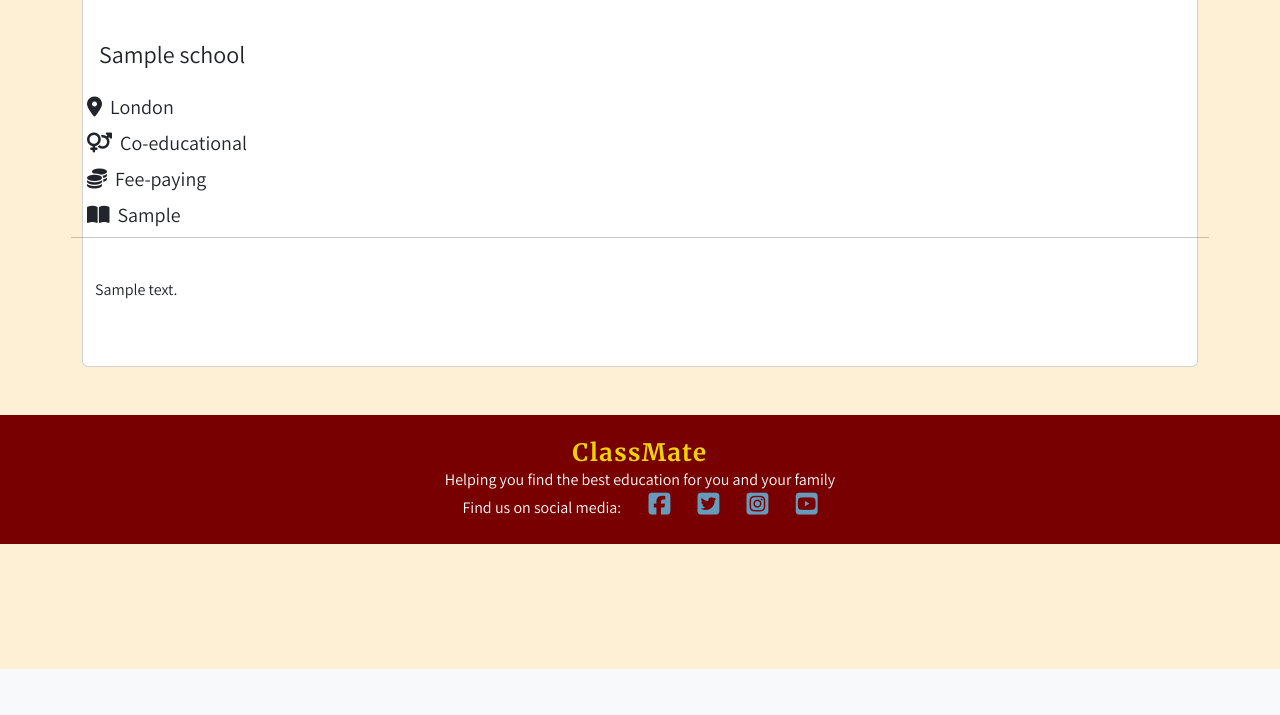
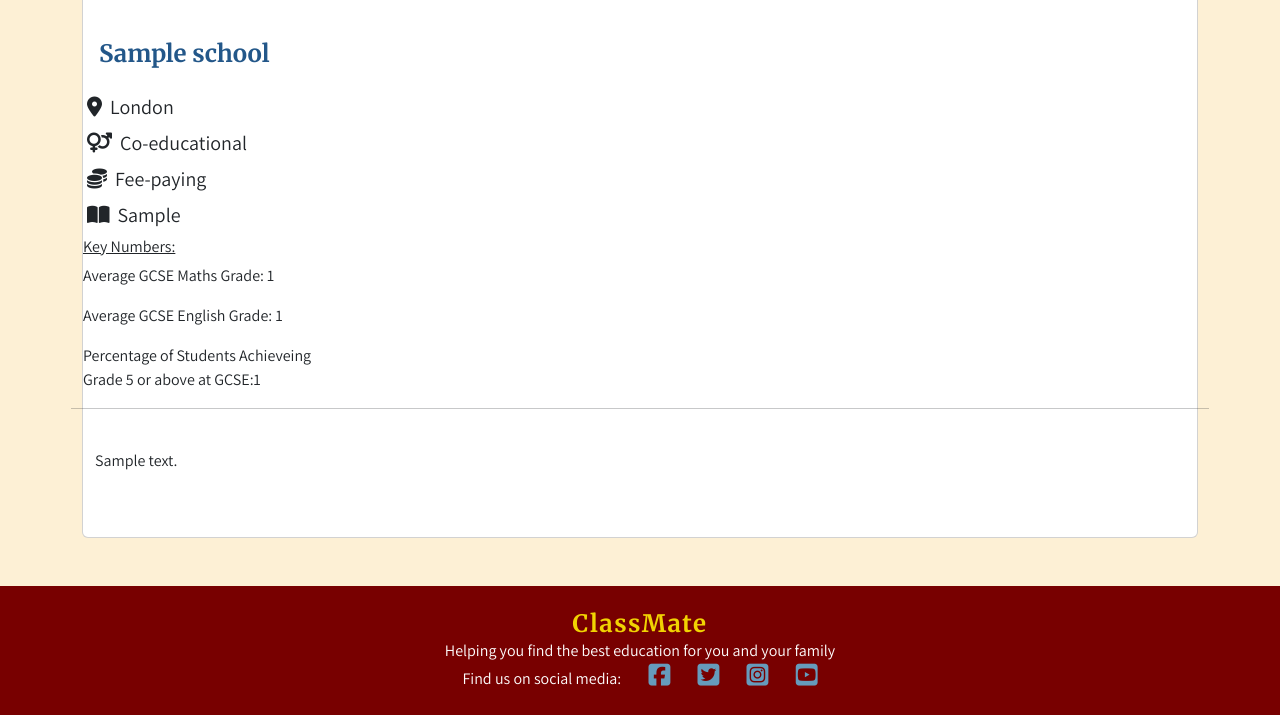
Before and after one commit to georgiagrayland/P4-ClassMate, a Django app: a page that uses templates/school_detail.html in a window 1280 px wide. Shown: the part 131-846 px from the top of the page. Before the commit the page ends 800 px from the top, so only its background shows below. Run offline with Django 3.2, Linux system fonts and the light colour scheme; tables that the repository leaves empty hold one stand-in row (values such as "Sample post"); some libraries are stand-ins or nearby versions.

Commit message:
add styles to school detail page and key grades

```diff
--- a/static/css/style.css
+++ b/static/css/style.css
@@ -93,3 +93,15 @@ h6 i{
 .specialisation{
     font-weight: bolder;
 }
+
+
+/* --------------------- School Detail Page --------------------- */
+
+.key-numbers{
+    text-decoration: underline;
+}
+
+.school-name{
+    font-family: Merriweather, sans-serif;
+    color: #235789;
+}
--- a/templates/school_detail.html
+++ b/templates/school_detail.html
@@ -26,12 +26,16 @@
                   </div>
                 <div class="col-12 col-lg-4 pt-lg-4">
                 <div class="card-body">
-                    <h4>{{ school.name }}</h4>
+                    <h4 class="school-name">{{ school.name }}</h4>
                 </div>
                 <h5><i class="fa-solid fa-location-dot p-1"></i> {{ school.region }}</h5>
                 <h5><i class="fa-solid fa-venus-mars p-1"></i> {{ school.gender_type }}</h5>
                 <h5><i class="fa-solid fa-coins p-1"></i> {{ school.status }}</h5>
                 <h5><i class="fa-solid fa-book-open p-1"></i> {{ school.specialisation }}</h5>
+            <h6 class="key-numbers">Key Numbers:</h6>
+            <p class="grades">Average GCSE Maths Grade: {{ school.avg_gcse_maths_grade }}</p>
+            <p class="grades">Average GCSE English Grade: {{ school.avg_gcse_english_grade }}</p>
+            <p class="grades">Percentage of Students Achieveing Grade 5 or above at GCSE:{{ school.percentage_gcse_5_above }}</p>
             </div>
         </div>
         <hr>
--- a/templates/schools.html
+++ b/templates/schools.html
@@ -35,7 +35,7 @@
                 <div class="col-md-6">
                   <div class="card-body">
                   <a href="{% url 'school_detail' school.slug %}" class="school-link">
-                    <h4 class="card-title">{{ school.name }}</h4>
+                    <h4 class="card-title school-name">{{ school.name }}</h4>
                   </a>
                   <h6 class="icons-info">
                   <i class="fa-solid fa-location-dot"></i>{{ school.region }}<br>
```
